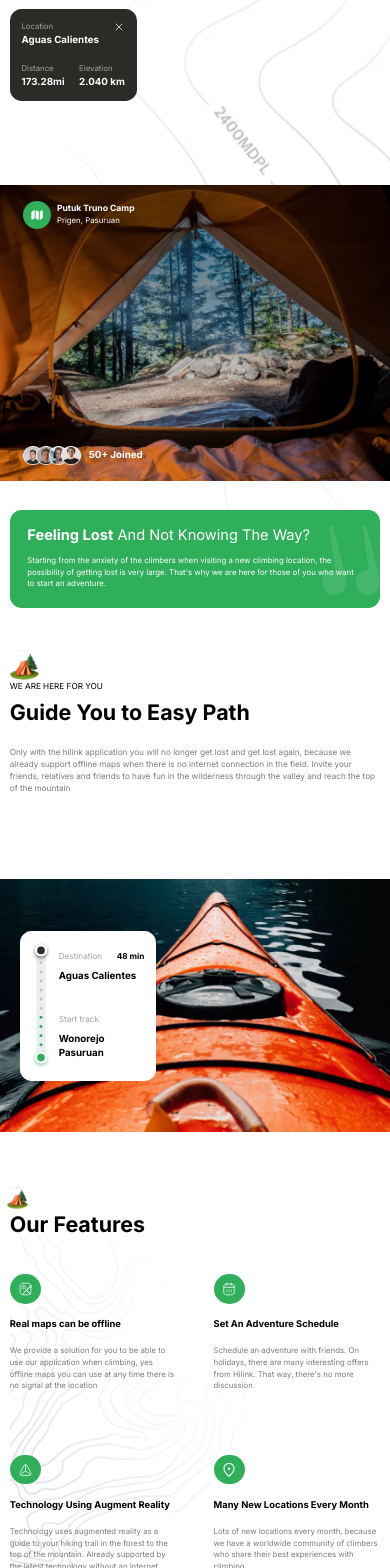
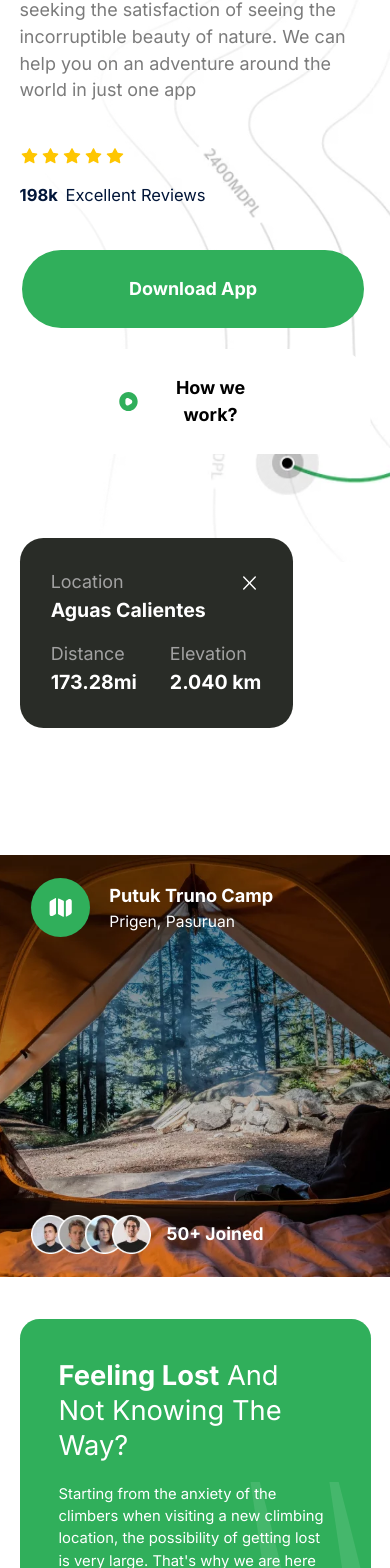
Before and after one commit to Web3alto/travel, a Next.js app: page / in a window 390 px wide. Shown: the part 303-1871 px from the top of the page. Built offline with nearby package versions, Linux system fonts and the light colour scheme.

Commit message:
commit resp end travel

```diff
--- a/app/sections/Features.tsx
+++ b/app/sections/Features.tsx
@@ -2,14 +2,14 @@
 
 const Features = () => {
 	return (
-		<div className="w-[95vw] lg:w-[75vw] h-full mx-auto mt-0 lg:mt-[10vh] mb-0 lg:mb-[15vh] flex flex-col items-start lg:items-center justify-center bg-[url('/feature-bg.webp')] bg-center bg-cover">
+		<div className="w-[90vw] sm:w-[95vw] lg:w-[75vw] h-full mx-auto mt-0 lg:mt-[10vh] mb-0 lg:mb-[15vh] flex flex-col items-start lg:items-center justify-center bg-[url('/feature-bg.webp')] bg-center bg-cover">
 			<div className="relative mb-[5vh] lg:mb-[7.5vh]">
 				<img
-					className="absolute top-[-3.5vh] left-[-.75vw] w-[5.5vw] lg:w-[2.75vw]"
+					className="absolute top-[-6.75vh] sm:top-[-3.5vh] left-[-.75vw] w-[10vw] sm:w-[5.5vw] lg:w-[2.75vw]"
 					src="/camp.svg"
 					alt="camp"
 				/>
-				<h2 className="text-[5.5vw] lg:text-[3.35vw] font-bold leading-[4vw]">
+				<h2 className="text-[11vw] sm:text-[5.5vw] lg:text-[3.35vw] font-bold leading-[4vw]">
 					Our Features
 				</h2>
 			</div>
@@ -22,74 +22,74 @@ const Features = () => {
 					/>
 				</div>
 				<div className="w-full lg:w-[60%] flex flex-col">
-					<div className="flex items-start justify-between">
-						<div className="flex flex-col w-[45%]">
-							<div className="rounded-full bg-[#30AF5B] p-[2vw] lg:p-[1.3vw] flex items-center justify-center w-[8vw] lg:w-[4vw]">
+					<div className="flex flex-col sm:flex-row items-start justify-between">
+						<div className="flex flex-col w-full sm:w-[45%] mt-[5vh] sm:mt-0">
+							<div className="rounded-full bg-[#30AF5B] p-[4vw] sm:p-[2vw] lg:p-[1.3vw] flex items-center justify-center w-[16vw] sm:w-[8vw] lg:w-[4vw]">
 								<img
-									className="w-[3.5vw] lg:w-[1.25vw]"
+									className="w-[8vw] sm:w-[3.5vw] lg:w-[1.25vw]"
 									src="/map.svg"
 									alt="map"
 								/>
 							</div>
-							<h2 className="font-bold text-[2.4vw] lg:text-[1.75vw] my-[2vh] leading-[2vw]">
-								Real maps can be offline
+							<h2 className="font-bold text-[5vw] sm:text-[2.4vw] lg:text-[1.75vw] leading-[2vw] my-[4vh] sm:my-[2vh]">
+								Real Maps Can Be Offline
 							</h2>
-							<p className="text-[#7B7B7B] text-[2vw] lg:text-[.9vw]">
+							<p className="text-[#7B7B7B] text-[4vw] sm:text-[2vw] lg:text-[.9vw]">
 								We provide a solution for you to be able to use
 								our application when climbing, yes offline maps
 								you can use at any time there is no signal at
 								the location
 							</p>
 						</div>
-						<div className="flex flex-col w-[45%]">
-							<div className="rounded-full bg-[#30AF5B] p-[2vw] lg:p-[1.3vw] flex items-center justify-center w-[8vw] lg:w-[4vw]">
+						<div className="flex flex-col w-full sm:w-[45%] mt-[5vh] sm:mt-0">
+						<div className="rounded-full bg-[#30AF5B] p-[4vw] sm:p-[2vw] lg:p-[1.3vw] flex items-center justify-center w-[16vw] sm:w-[8vw] lg:w-[4vw]">
 								<img
-									className="w-[3.5vw] lg:w-[1.25vw]"
+									className="w-[8vw] sm:w-[3.5vw] lg:w-[1.25vw]"
 									src="/calendar.svg"
 									alt="map"
 								/>
 							</div>
-							<h2 className="font-bold text-[2.4vw] lg:text-[1.75vw] my-[2vh] leading-[2vw]">
+							<h2 className="font-bold text-[5vw] sm:text-[2.4vw] lg:text-[1.75vw] leading-[2vw]  my-[4vh] sm:my-[2vh]">
 								Set An Adventure Schedule
 							</h2>
-							<p className="text-[#7B7B7B] text-[2vw] lg:text-[.9vw]">
+							<p className="text-[#7B7B7B] text-[4vw] sm:text-[2vw] lg:text-[.9vw]">
 								Schedule an adventure with friends. On holidays,
 								there are many interesting offers from Hilink.
 								That way, there's no more discussion
 							</p>
 						</div>
 					</div>
-					<div className="flex items-start justify-between mt-[7.5vh]">
-						<div className="flex flex-col w-[45%]">
-							<div className="rounded-full bg-[#30AF5B] p-[2vw] lg:p-[1.3vw] flex items-center justify-center w-[8vw] lg:w-[4vw]">
+					<div className="flex flex-col sm:flex-row items-start justify-between sm:mt-[7.5vh]">
+						<div className="flex flex-col w-full sm:w-[45%] mt-[5vh] sm:mt-0">
+						<div className="rounded-full bg-[#30AF5B] p-[4vw] sm:p-[2vw] lg:p-[1.3vw] flex items-center justify-center w-[16vw] sm:w-[8vw] lg:w-[4vw]">
 								<img
-									className="w-[3.5vw] lg:w-[1.25vw]"
+									className="w-[8vw] sm:w-[3.5vw] lg:w-[1.25vw]"
 									src="/tech.svg"
 									alt="map"
 								/>
 							</div>
-							<h2 className="font-bold text-[2.4vw] lg:text-[1.75vw] my-[2vh] leading-[2vw]">
+							<h2 className="font-bold text-[5vw] sm:text-[2.4vw] lg:text-[1.75vw] leading-[2vw] my-[4vh] sm:my-[2vh]">
 								Technology Using Augment Reality
 							</h2>
-							<p className="text-[#7B7B7B] text-[2vw] lg:text-[.9vw]">
+							<p className="text-[#7B7B7B] text-[4vw] sm:text-[2vw] lg:text-[.9vw]">
 								Technology uses augmented reality as a guide to
 								your hiking trail in the forest to the top of
 								the mountain. Already supported by the latest
 								technology without an internet connection
 							</p>
 						</div>
-						<div className="flex flex-col w-[45%]">
-							<div className="rounded-full bg-[#30AF5B] p-[2vw] lg:p-[1.3vw] flex items-center justify-center w-[8vw] lg:w-[4vw]">
+						<div className="flex flex-col w-full sm:w-[45%] mt-[5vh] sm:mt-0">
+						<div className="rounded-full bg-[#30AF5B] p-[4vw] sm:p-[2vw] lg:p-[1.3vw] flex items-center justify-center w-[16vw] sm:w-[8vw] lg:w-[4vw]">
 								<img
-									className="w-[3.5vw] lg:w-[1.25vw]"
+									className="w-[8vw] sm:w-[3.5vw] lg:w-[1.25vw]"
 									src="/location.svg"
 									alt="map"
 								/>
 							</div>
-							<h2 className="font-bold text-[2.4vw] lg:text-[1.75vw] my-[2vh] leading-[2vw]">
+							<h2 className="font-bold text-[5vw] sm:text-[2.4vw] lg:text-[1.75vw] leading-[2vw] my-[4vh] sm:my-[2vh]">
 								Many New Locations Every Month
 							</h2>
-							<p className="text-[#7B7B7B] text-[2vw] lg:text-[.9vw]">
+							<p className="text-[#7B7B7B] text-[4vw] sm:text-[2vw] lg:text-[.9vw]">
 								Lots of new locations every month, because we
 								have a worldwide community of climbers who share
 								their best experiences with climbing
--- a/app/sections/Guide.tsx
+++ b/app/sections/Guide.tsx
@@ -3,22 +3,22 @@
 const Guide = () => {
 	return (
 		<div className="w-[100vw] lg:w-[75vw] h-full mx-auto lgmy-[10vh] flex flex-col">
-			<div className="block lg:flex justify-between items-center h-full w-[95vw] lg:w-full mx-auto">
+			<div className="block lg:flex justify-between items-center h-full w-[90vw] sm:w-[95vw] lg:w-full mx-auto">
 				<div className="h-full flex flex-col">
 					<img
-						className="w-[7.5vw] lg:w-[2.75vw]"
+						className="w-[12.5vw] sm:w-[7.5vw] lg:w-[2.75vw]"
 						src="/camp.svg"
 						alt="camp"
 					/>
-					<p className="text-[30AF5B] text-[2.1vw] lg:text-[.9vw]">
+					<p className="text-[30AF5B] text-[4.5vw] sm:text-[2.1vw] lg:text-[.9vw]">
 						WE ARE HERE FOR YOU
 					</p>
-					<h2 className="mt-[1.5vh] lg:mt-0 w-full lg:w-2/3 text-[5.5vw] lg:text-[3.35vw] font-bold leading-[4vw]">
+					<h2 className="mt-[1.5vh] lg:mt-0 w-full lg:w-2/3 text-[11vw] sm:text-[5.5vw] lg:text-[3.35vw] font-bold leading-[12vw] sm:leading-[4vw]">
 						Guide You to Easy Path
 					</h2>
 				</div>
 
-				<p className="w-full lg:w-1/3 mt-[3vh] text-[2.1vw] lg:text-[.9vw] text-[#7B7B7B]">
+				<p className="w-full lg:w-1/3 mt-[3vh] text-[4vw] sm:text-[2.1vw] lg:text-[.9vw] text-[#7B7B7B]">
 					Only with the hilink application you will no longer get lost
 					and get lost again, because we already support offline maps
 					when there is no internet connection in the field. Invite
@@ -27,30 +27,30 @@ const Guide = () => {
 					mountain
 				</p>
 			</div>
-			<div className="bg-[url('/boat.webp')] bg-center bg-cover w-full h-[30vh] lg:h-[60vh] lg:rounded-[2vw] my-[10vh] lg:px-[3vw] lg:py-[7.5vh] flex items-center lg:items-start justify-start">
-				<div className="flex items-center justify-start lg:justify-between bg-[#ffffff] p-[3vw] lg:p-[1.25vw] w-[35vw] lg:w-[15vw] rounded-[3vw] lg:rounded-[1vw] ml-[5vw] lg:ml-[2vw] z-10 h-fit">
+			<div className="bg-[url('/boat.webp')] bg-center bg-cover w-full h-[50vh] sm:h-[30vh] lg:h-[60vh] lg:rounded-[2vw] my-[10vh] lg:px-[3vw] lg:py-[7.5vh] flex items-center justify-center sm:justify-start lg:items-start">
+				<div className="flex items-center justify-start lg:justify-between bg-[#ffffff] p-[7.5vw] sm:p-[3vw] lg:p-[1.25vw] w-[80vw] sm:w-[35vw] lg:w-[15vw] rounded-[5vw] sm:rounded-[3vw] lg:rounded-[1vw] sm:ml-[5vw] lg:ml-[2vw] z-10 h-fit">
 					<img
-						className="h-[15vh] lg:h-[20vh] w-auto"
+						className="h-[25vh] sm:h-[15vh] lg:h-[20vh] w-auto"
 						src="/meter.svg"
 						alt="meter"
 					/>
 					<div className="flex-col ml-[2vw] lg:ml-[1vw] h-full w-full">
 						<div className="w-full flex items-start justify-between">
-							<h2 className="text-[#A2A2A2] text-[2.1vw] lg:text-[.9vw] mb-[.75vh] lg:mb-[1vh]">
+							<h2 className="text-[#A2A2A2] text-[4vw] sm:text-[2.1vw] lg:text-[.9vw] mb-[.75vh] lg:mb-[1vh]">
 								Destination
 							</h2>
-							<p className="font-bold text-[30AF5B] text-[2.1vw] lg:text-[.9vw]">
+							<p className="font-bold text-[30AF5B] text-[4vw] sm:text-[2.1vw] lg:text-[.9vw]">
 								48 min
 							</p>
 						</div>
-						<h2 className="text-black text-[2.5vw] lg:text-[1vw] font-bold">
+						<h2 className="text-black text-[5vw] sm:text-[2.5vw] lg:text-[1vw] font-bold">
 							Aguas Calientes
 						</h2>
 						<div className="flex flex-col mt-[3.5vh]">
-							<h2 className="text-[#A2A2A2] text-[2.1vw] lg:text-[.9vw] mb-[.75vh] lg:mb-[1vh]">
+							<h2 className="text-[#A2A2A2] text-[4vw] sm:text-[2.1vw] lg:text-[.9vw] mb-[.75vh] lg:mb-[1vh]">
 								Start track
 							</h2>
-							<h2 className="text-black text-[2.5vw] lg:text-[1vw] font-bold">
+							<h2 className="text-black text-[5vw] sm:text-[2.5vw] lg:text-[1vw] font-bold">
 								Wonorejo Pasuruan
 							</h2>
 						</div>
--- a/app/sections/Header.tsx
+++ b/app/sections/Header.tsx
@@ -2,101 +2,105 @@
 
 const Home = () => {
 	return (
-		<div className="w-[95vw] lg:w-[75vw] h-full mx-auto my-[5vh] lg:my-[10vh] block lg:flex justify-between items-start relative">
+		<div className="w-[90vw] sm:w-[95vw] lg:w-[75vw] h-full mx-auto my-[5vh] lg:my-[10vh] block lg:flex justify-between items-start relative">
 			<div className="absolute bg-[url('/pattern-bg.webp')] bg-center bg-cover w-screen h-screen top-[-12.5vh] right-[-15vw] lg:right-[-5vw] select-none"></div>
 			<div className="h-fit w-full lg:w-2/4 relative z-10">
 				<img
-					className="w-[5vw] lg:w-[2.75vw] absolute top-[-4vw] lg:top-[-1.7vw] left-[-.5vw] select-none"
+					className="w-[10vw] sm:w-[5vw] lg:w-[2.75vw] absolute top-[-8vw] sm:top-[-4vw] lg:top-[-1.7vw] left-[-.5vw] select-none"
 					src="/camp.svg"
 					alt="camp"
 				/>
-				<h1 className="text-[6.5vw] lg:text-[4.6vw] font-bold leading-[5.5vw]">
+				<h1 className="text-[14vw] sm:text-[6.5vw] lg:text-[4.6vw] font-bold leading-[15vw] lg:leading-[5.5vw]">
 					Putuk Truno Camp Area
 				</h1>
-				<p className="text-[#7b7b7b] mt-[3vw] lg:mt-[1.5vw] w-full lg:w-8/12 text-[2vw] lg:text-[.9vw]">
+				<p className="text-[#7b7b7b] mt-[7.5vw] sm:mt-[3vw] lg:mt-[1.5vw] w-full lg:w-8/12 text-[4.6vw] sm:text-[2vw] lg:text-[.9vw]">
 					We want to be on each of your journeys seeking the
 					satisfaction of seeing the incorruptible beauty of nature.
 					We can help you on an adventure around the world in just one
 					app
 				</p>
-				<div className="flex justify-start items-center my-[3.5vh]">
+				<div className="flex justify-start items-center mt-[5vh] mb-[2vh] sm:my-[3.5vh]">
 					<img
-						className="w-[2.75vw] lg:w-[1.25vw] mr-[.5vw]"
+						className="w-[5vw] sm:w-[2.75vw] lg:w-[1.25vw] mr-[.5vw]"
 						src="/star.svg"
 						alt="star"
 					/>
 					<img
-						className="w-[2.75vw] lg:w-[1.25vw] mr-[.5vw]"
+						className="w-[5vw] sm:w-[2.75vw] lg:w-[1.25vw] mr-[.5vw]"
 						src="/star.svg"
 						alt="star"
 					/>
 					<img
-						className="w-[2.75vw] lg:w-[1.25vw] mr-[.5vw]"
+						className="w-[5vw] sm:w-[2.75vw] lg:w-[1.25vw] mr-[.5vw]"
 						src="/star.svg"
 						alt="star"
 					/>
 					<img
-						className="w-[2.75vw] lg:w-[1.25vw] mr-[.5vw]"
+						className="w-[5vw] sm:w-[2.75vw] lg:w-[1.25vw] mr-[.5vw]"
 						src="/star.svg"
 						alt="star"
 					/>
 					<img
-						className="w-[2.75vw] lg:w-[1.25vw] mr-[2vw] lg:mr-[.5vw]"
+						className="w-[5vw] sm:w-[2.75vw] lg:w-[1.25vw] mr-[2vw] lg:mr-[.5vw]"
 						src="/star.svg"
 						alt="star"
 					/>
-					<h2 className="text-[#021639] text-[2vw] lg:text-[1.05vw]">
+					<h2 className="hidden sm:flex text-[#021639] text-[2vw] lg:text-[1.05vw]">
 						<span className="font-bold">198k</span> Excellent
 						Reviews
 					</h2>
 				</div>
-				<div className="flex items-center justify-start">
-					<button className="px-[4vw] lg:px-[1.5vw] py-[1.5vh] bg-[#30AF5B] flex justify-center items-center rounded-[5vw] lg:rounded-[3vw] cursor-pointer mr-[1vw]">
-						<label className="text-white text-[2vw] lg:text-[.9vw] font-bold mt-[.1vw]  cursor-pointer">
+				<h2 className="flex sm:hidden text-[#021639] text-[4.25vw]">
+					<span className="font-bold mr-[2vw]">198k</span> Excellent
+					Reviews
+				</h2>
+				<div className="flex flex-col sm:flex-row items-center justify-start my-[5vh] sm:mb-0 sm:mt-0">
+					<button className="px-[27.5vw] sm:px-[4vw] lg:px-[1.5vw] py-[3vh] sm:py-[1.5vh] bg-[#30AF5B] flex justify-center items-center rounded-[10vw] sm:rounded-[5vw] lg:rounded-[3vw] cursor-pointer mr-[1vw]">
+						<label className="text-white text-[4.6vw] sm:text-[2vw] lg:text-[.9vw] font-bold mt-[.1vw]  cursor-pointer">
 							Download App
 						</label>
 					</button>
-					<button className="px-[4vw] lg:px-[1.5vw] py-[1.5vh] flex justify-center items-center rounded-[3vw] cursor-pointer">
+					<button className="bg-[#ffffff] px-[25vw] sm:px-[4vw] lg:px-[1.5vw] py-[3vh] sm:py-[1.5vh] flex justify-center items-center rounded-[10vw] sm:rounded-[5vw] lg:rounded-[3vw] mt-[2.5vh] sm:mt-0 cursor-pointer">
 						<img
-							className="w-[3vw] lg:w-[1.25vw] mr-[1vw] lg:mr-[.5vw]"
+							className="w-[6vw] sm:w-[3vw] lg:w-[1.25vw] mr-[2vw] sm:mr-[1vw] lg:mr-[.5vw]"
 							src="/play.svg"
 							alt="play"
 						/>
-						<label className="text-[2vw] lg:text-[.9vw] font-bold mt-[.1vw] cursor-pointer">
+						<label className="text-[4.6vw] sm:text-[2vw] lg:text-[.9vw] font-bold mt-[.1vw] cursor-pointer">
 							How we work?
 						</label>
 					</button>
 				</div>
 			</div>
-			<div className="h-full w-full lg:w-2/4 flex justify-start items-start mt-[7.5vh] lg:mt-0">
-				<div className="flex flex-col items-start justify-between bg-[#292C27] p-[3vw] lg:p-[1.5vw] w-[32.5vw] lg:w-[14vw] rounded-[3vw] lg:rounded-[1vw] lg:ml-[2vw] z-10 h-fit">
+			<div className="h-full w-full lg:w-2/4 flex justify-start items-start mt-[10vh] sm:mt-[7.5vh] lg:mt-0">
+				<div className="flex flex-col items-start justify-between bg-[#292C27] p-[8vw] sm:p-[3vw] lg:p-[1.5vw] w-[70vw] sm:w-[32.5vw] lg:w-[14vw] rounded-[6vw] sm:rounded-[3vw] lg:rounded-[1vw] lg:ml-[2vw] z-10 h-fit">
 					<div className="w-full flex items-center justify-between">
-						<h2 className="text-[#A2A2A2] text-[2vw] lg:text-[.9vw]">
+						<h2 className="text-[#A2A2A2] text-[4.6vw] sm:text-[2vw] lg:text-[.9vw]">
 							Location
 						</h2>
 						<img
-							className="w-[3vw] lg:w-[1.25vw]"
+							className="w-[6vw] sm:w-[3vw] lg:w-[1.25vw]"
 							src="/close.svg"
 							alt="close"
 						/>
 					</div>
-					<h2 className="text-white text-[2.5vw] lg:text-[1.15vw] font-bold">
+					<h2 className="text-white text-[5vw] sm:text-[2.5vw] lg:text-[1.15vw] font-bold">
 						Aguas Calientes
 					</h2>
 					<div className="w-full flex items-start justify-between mt-[4vw] lg:mt-[1.75vw]">
 						<div className="flex flex-col">
-							<h2 className="text-[#A2A2A2] text-[2vw] lg:text-[.9vw]">
+							<h2 className="text-[#A2A2A2] text-[4.6vw] sm:text-[2vw] lg:text-[.9vw]">
 								Distance
 							</h2>
-							<h2 className="text-white text-[2.5vw] lg:text-[1.15vw] font-bold">
+							<h2 className="text-white text-[5vw] sm:text-[2.5vw] lg:text-[1.15vw] font-bold">
 								173.28mi
 							</h2>
 						</div>
 						<div className="flex flex-col">
-							<h2 className="text-[#A2A2A2] text-[2vw] lg:text-[.9vw]">
+							<h2 className="text-[#A2A2A2] text-[4.6vw] sm:text-[2vw] lg:text-[.9vw]">
 								Elevation
 							</h2>
-							<h2 className="text-white text-[2.5vw] lg:text-[1.15vw] font-bold">
+							<h2 className="text-white text-[5vw] sm:text-[2.5vw] lg:text-[1.15vw] font-bold">
 								2.040 km
 							</h2>
 						</div>
--- a/app/sections/Navbar.tsx
+++ b/app/sections/Navbar.tsx
@@ -2,9 +2,9 @@
 
 const Navbar = () => {
 	return (
-		<div className="w-[95vw] lg:w-[75vw] h-[5vh] lg:h-[10vh] flex justify-between items-center mx-auto z-10 relative">
+		<div className="w-[90vw] sm:w-[95vw] lg:w-[75vw] h-[10vh] sm:h-[5vh] lg:h-[10vh] flex justify-between items-center mx-auto z-10 relative">
 			<img
-				className="w-[10vw] lg:w-[5vw] cursor-pointer"
+				className="w-[20vw] sm:w-[10vw] lg:w-[5vw] cursor-pointer"
 				src="/hilink-logo.svg"
 				alt="hilink-logo"
 			/>
@@ -26,7 +26,7 @@ const Navbar = () => {
 				</li>
 			</nav>
 			<img
-				className="flex lg:hidden w-[4vw] cursor-pointer"
+				className="flex lg:hidden w-[8vw] sm:w-[4vw] cursor-pointer"
 				src="/menu.svg"
 				alt="menu"
 			/>
--- a/app/sections/Slider.tsx
+++ b/app/sections/Slider.tsx
@@ -2,22 +2,22 @@
 
 const Slider = () => {
 	return (
-		<div className="w-full lg:w-[75vw] h-fit mx-auto flex flex-col justify-between items-end my-[5vh] lg:my-[8.5vh] z-10">
+		<div className="w-full lg:w-[75vw] h-fit mx-auto flex flex-col justify-between items-end my-[10vh] lg:my-[8.5vh] z-10">
 			<div className="w-full flex justify-between items-center">
-				<div className="bg-[url('/img-1.webp')] bg-center bg-cover flex flex-col justify-between items-start w-full lg:w-[78%] h-[35vh] lg:h-[67.5vh] lg:rounded-[2vw] p-[4vw] lg:p-[2vw]">
+				<div className="bg-[url('/img-1.webp')] bg-center bg-cover flex flex-col justify-between items-start w-full lg:w-[78%] h-[50vh] sm:h-[35vh] lg:h-[67.5vh] lg:rounded-[2vw] p-[6vw] sm:p-[4vw] lg:p-[2vw]">
 					<div className="flex items-center justify-center ml-[2vw]">
-						<div className="rounded-full bg-[#30AF5B] p-[1.8vw] lg:p-[.9vw] flex items-center justify-center">
+						<div className="rounded-full bg-[#30AF5B] p-[4vw] sm:p-[1.8vw] lg:p-[.9vw] flex items-center justify-center">
 							<img
-								className="w-[3.5vw] lg:w-[1.25vw]"
+								className="w-[7vw] sm:w-[3.5vw] lg:w-[1.25vw]"
 								src="/folded-map.svg"
 								alt="map"
 							/>
 						</div>
-						<div className="flex flex-col ml-[1.5vw] text-white">
-							<h2 className="font-bold text-[2.2vw] lg:text-[1vw]">
+						<div className="flex flex-col ml-[5vw] sm:ml-[1.5vw] text-white">
+							<h2 className="font-bold text-[4.65vw] sm:text-[2.2vw] lg:text-[1vw]">
 								Putuk Truno Camp
 							</h2>
-							<p className="text-[2vw] lg:text-[.9vw]">
+							<p className="text-[4vw] sm:text-[2vw] lg:text-[.9vw]">
 								Prigen, Pasuruan
 							</p>
 						</div>
@@ -25,46 +25,46 @@ const Slider = () => {
 					<div className="flex items-center justify-center ml-[2vw]">
 						<span className="flex items-center justify-start">
 							<img
-								className="w-[5vw] lg:w-[2vw]"
+								className="w-[10vw] sm:w-[5vw] lg:w-[2vw]"
 								src="/person-1.webp"
 								alt="person-1"
 							/>
 							<img
-								className="w-[5vw] lg:w-[2vw] ml-[-1.75vw] lg:ml-[-.75vw]"
+								className="w-[10vw] sm:w-[5vw] lg:w-[2vw] ml-[-3.1vw] sm:ml-[-1.75vw] lg:ml-[-.75vw]"
 								src="/person-2.webp"
 								alt="person-2"
 							/>
 							<img
-								className="w-[5vw] lg:w-[2vw] ml-[-1.75vw] lg:ml-[-.75vw]"
+								className="w-[10vw] sm:w-[5vw] lg:w-[2vw] ml-[-3.1vw] sm:ml-[-1.75vw] lg:ml-[-.75vw]"
 								src="/person-3.webp"
 								alt="person-3"
 							/>
 							<img
-								className="w-[5vw] lg:w-[2vw] ml-[-1.75vw] lg:ml-[-.75vw]"
+								className="w-[10vw] sm:w-[5vw] lg:w-[2vw] ml-[-3.1vw] sm:ml-[-1.75vw] lg:ml-[-.75vw]"
 								src="/person-4.webp"
 								alt="person-4"
 							/>
 						</span>
-						<p className="ml-[2vw] lg:ml-[1vw] font-bold text-[2.5vw] lg:text-[1.25vw] text-white">
+						<p className="ml-[4vw] sm:ml-[2vw] lg:ml-[1vw] font-bold text-[4.5vw] sm:text-[2.5vw] lg:text-[1.25vw] text-white">
 							50+ Joined
 						</p>
 					</div>
 				</div>
 				<div className="hidden lg:flex bg-[url('/img-2.webp')] bg-cover w-[20%] h-[67.5vh] rounded-l-[2vw] overflow-hidden"></div>
 			</div>
-			<div className="bg-[#30AF5B] rounded-[3vw] lg:rounded-[2vw] flex flex-col items-start text-white w-[95vw] lg:w-[38.5vw] p-[4.5vw] lg:p-[3.5vw] mt-[3.5vh] lg:mt-[-25vh] mr-[2.5vw] relative">
-				<h2 className="text-[3.75vw] lg:text-[3.5vw] leading-[4vw]">
+			<div className="bg-[#30AF5B] rounded-[5vw] sm:rounded-[3vw] lg:rounded-[2vw] flex flex-col items-start text-white w-[90vw] sm:w-[95vw] lg:w-[38.5vw] p-[10vw] sm:p-[4.5vw] lg:p-[3.5vw] mt-[5vh] sm:mt-[3.5vh] lg:mt-[-25vh] mr-[5vw] sm:mr-[2.5vw] relative">
+				<h2 className="text-[7vw] sm:text-[3.75vw] lg:text-[3.5vw] leading-[9vw] sm:leading-[4vw]">
 					<span className="font-bold">Feeling Lost</span> And Not
 					Knowing The Way?
 				</h2>
-				<p className="mt-[3vw] lg:mt-[1vw] text-[2vw] lg:text-[.9vw]">
+				<p className="mt-[5vw] sm:mt-[3vw] lg:mt-[1vw] text-[3.8vw] sm:text-[2vw] lg:text-[.9vw]">
 					Starting from the anxiety of the climbers when visiting a
 					new climbing location, the possibility of getting lost is
 					very large. That's why we are here for those of you who want
 					to start an adventure.
 				</p>
 				<img
-					className="absolute bottom-[1.5vh] lg:bottom-[5vh] right-0 w-[15vw] lg:w-[10vw]"
+					className="absolute bottom-[1.5vh] lg:bottom-[5vh] right-0 w-[35vw] sm:w-[15vw] lg:w-[10vw]"
 					src="/quote.svg"
 					alt="quote"
 				/>
```
Also changed, not shown: app/sections/Download.tsx (+11 -11 lines), app/sections/Footer.tsx (+117 -20 lines).
